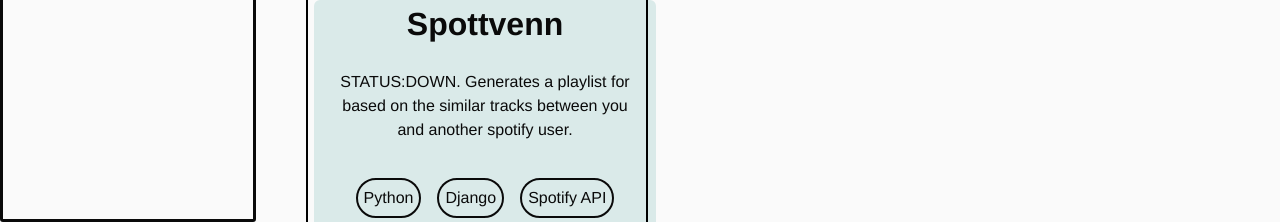
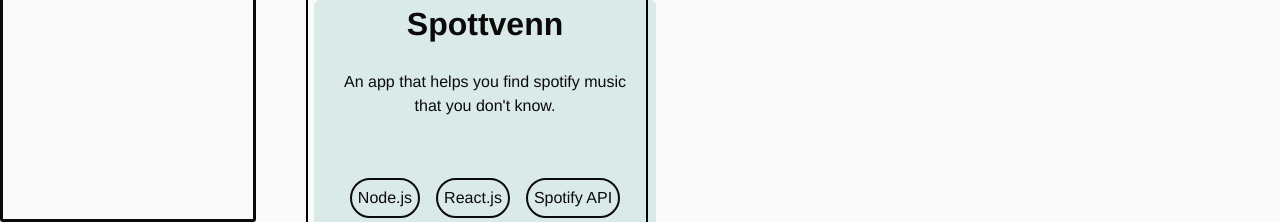
Before and after one commit to PrithipalKhalsa/portfolio, a React (Create React App) app: page / in a window 1280 px wide. Both pictures are taken after a click on the element "Projects". Shown: the part 578-800 px from the top of the page. Built offline with nearby package versions, Linux system fonts and the light colour scheme.

Commit message:
content update

```diff
--- a/package.json
+++ b/package.json
@@ -1,5 +1,5 @@
 {
-  "homepage":"https://prithipalkhalsa.github.io/portfolio/",
+  "homepage": "https://prithipalkhalsa.github.io/portfolio/",
   "name": "portfolio",
   "version": "0.1.0",
   "private": true,
@@ -7,6 +7,7 @@
     "@testing-library/jest-dom": "^4.2.4",
     "@testing-library/react": "^9.5.0",
     "@testing-library/user-event": "^7.2.1",
+    "random-words": "^1.1.1",
     "react": "^16.13.1",
     "react-burger-menu": "^2.6.14",
     "react-dom": "^16.13.1",
--- a/src/PortfolioPage/PortfolioPage.js
+++ b/src/PortfolioPage/PortfolioPage.js
@@ -26,6 +26,7 @@
   {(frame==="Career")?<Career />:null}
   {(frame==="Contact")?<Contact />:null}
   {(frame==="Resume")?<Resume />:null}
+
 </div>
 
 </div>
--- a/src/PortfolioPage/Projects/Projects.js
+++ b/src/PortfolioPage/Projects/Projects.js
@@ -22,8 +22,8 @@
   },
     {
     title: "Spottvenn",
-    description:"STATUS:DOWN. Generates a playlist for based on the similar tracks between you and another spotify user.",
-    stack:["Python","Django","Spotify API","Digital Ocean"],
+    description:"An app that helps you find spotify music that you don't know.",
+    stack:["Node.js","React.js","Spotify API","Digital Ocean"],
     link:"http://www.spottvenn.com/",
     github:"https://github.com/PrithipalKhalsa/spotvenn"
 
```
Also changed, not shown: 1 other file (tests, documents, lock files or other folders).
